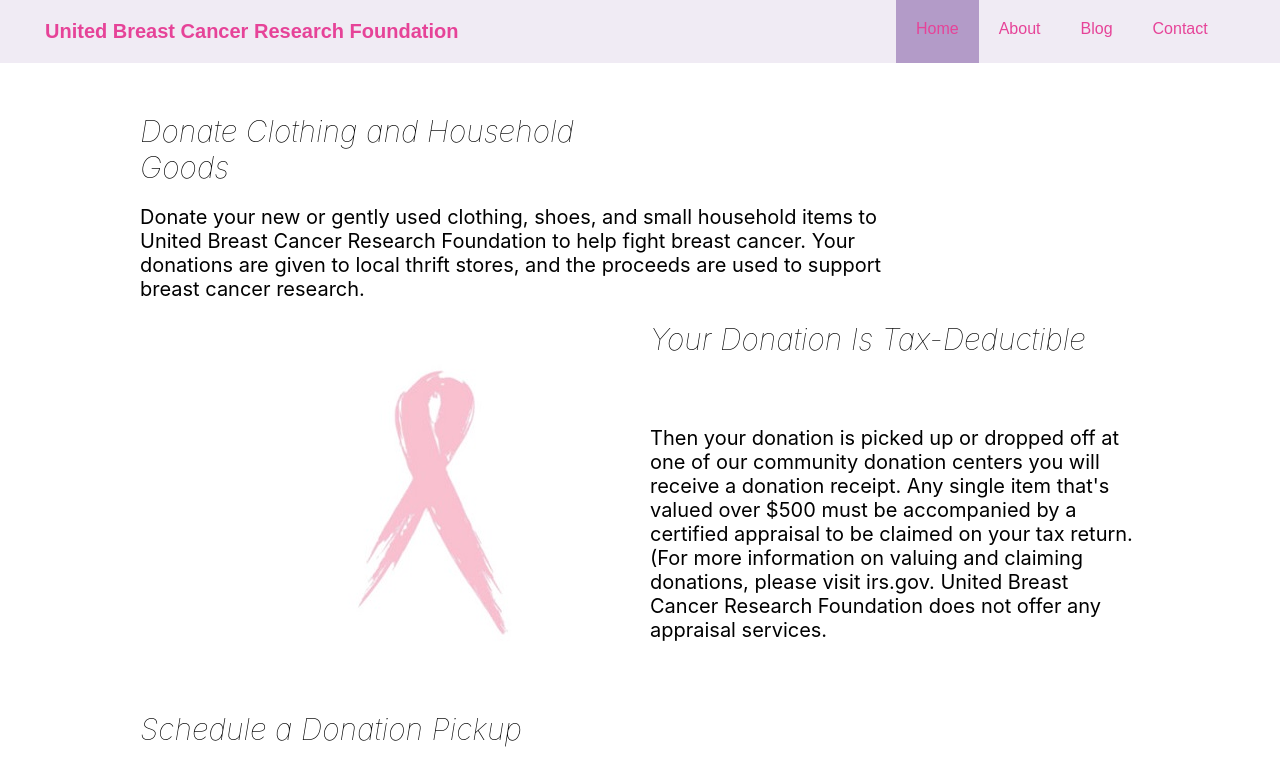
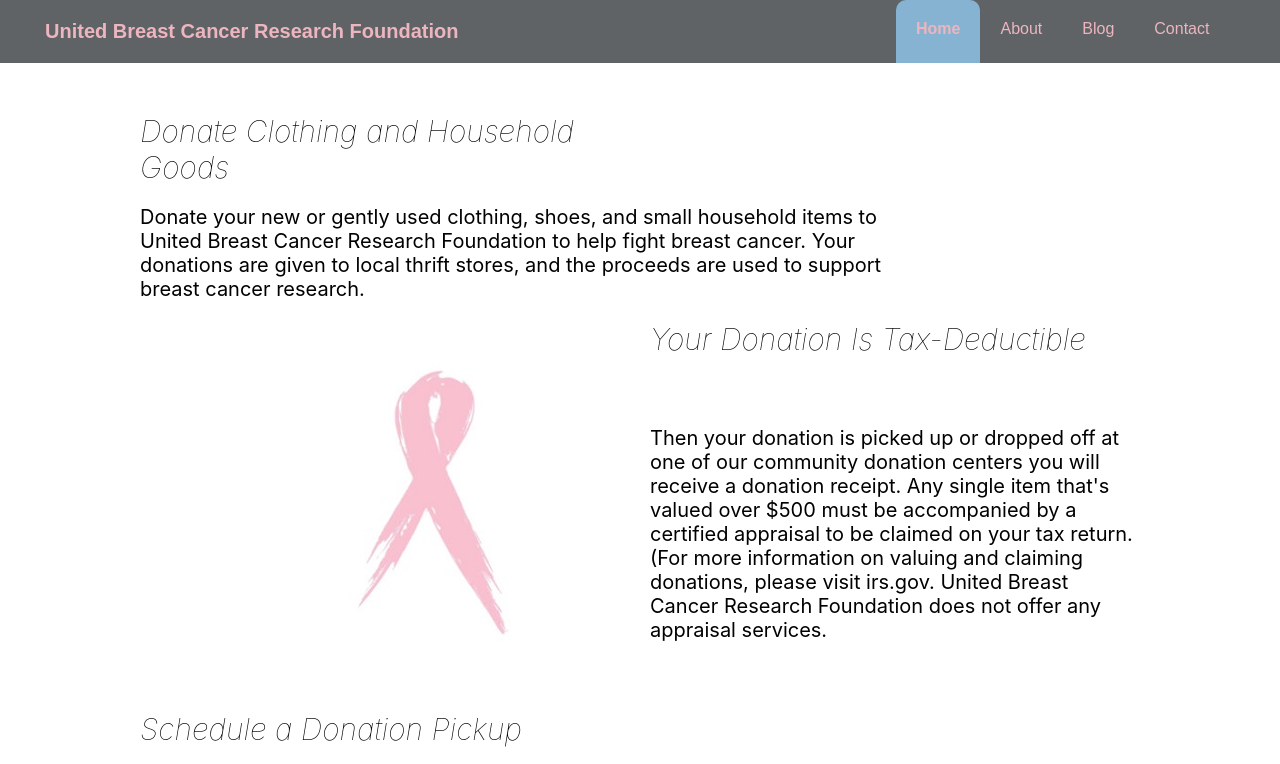
Before and after one commit to bhavinafricawala/breast-cancer-demosite, a plain HTML site: page index.html in a window 1280 px wide. Shown: the top 764 px of the page. Drawn offline with Linux system fonts and the light colour scheme.

Commit message:
menu changes and color palate changes

```diff
--- a/index.html
+++ b/index.html
@@ -11,7 +11,7 @@
       }
 
       nav {
-        background-color: #f0ebf4;
+        background-color: #5f6366;
         display: flex;
         margin: 0 auto;
         justify-content: space-between;
@@ -24,18 +24,20 @@
       }
       .navbar-wrapper a {
         text-decoration: none;
-        color: #e64398;
+        color: #edb5bf;
         font-family: Arial;
         font-weight: 600;
       }
 
       li {
-        color: #e64398;
+        color: #edb5bf;
         list-style: none;
         font-family: arial;
       }
       .active {
-        background: #b39bc8;
+        background: #86b3d1;
+        border-radius: 10px 10px 0 0;
+        font-weight: 700;
       }
       nav ul {
         margin: 0;
```
